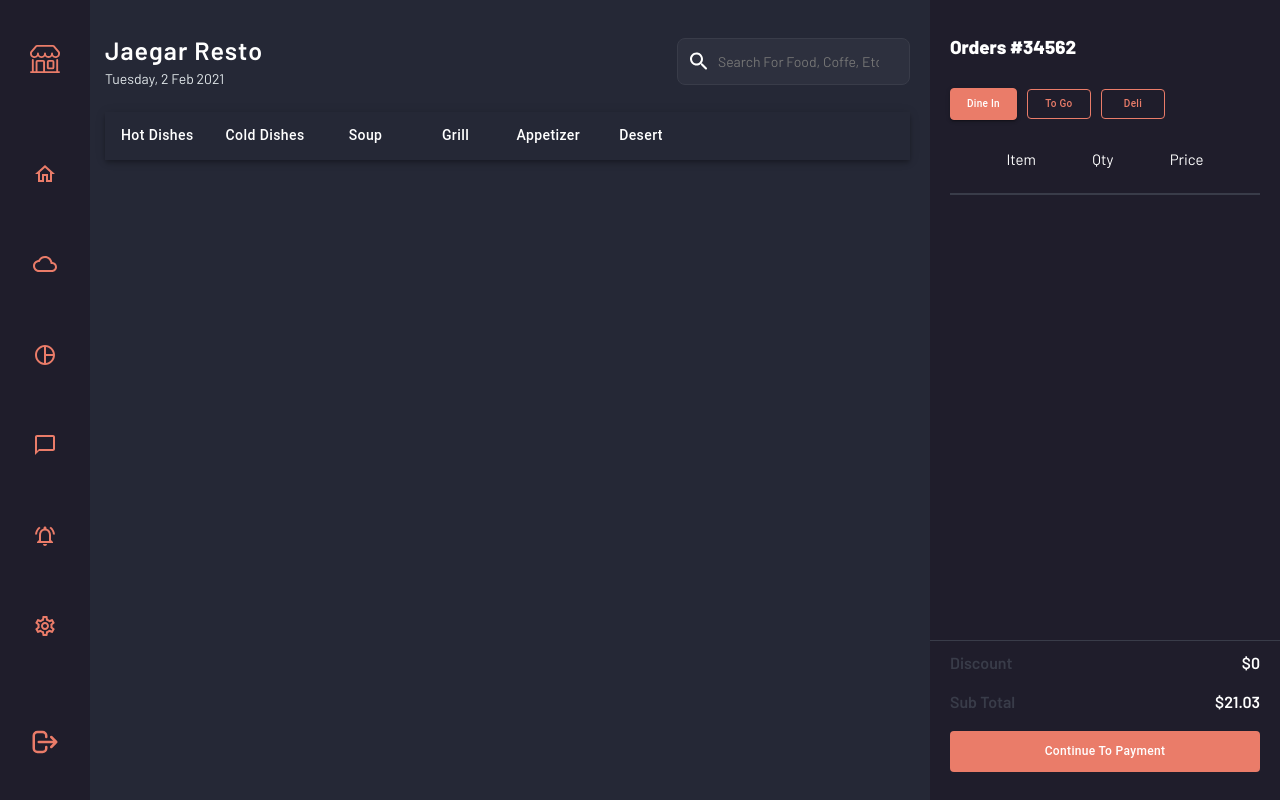
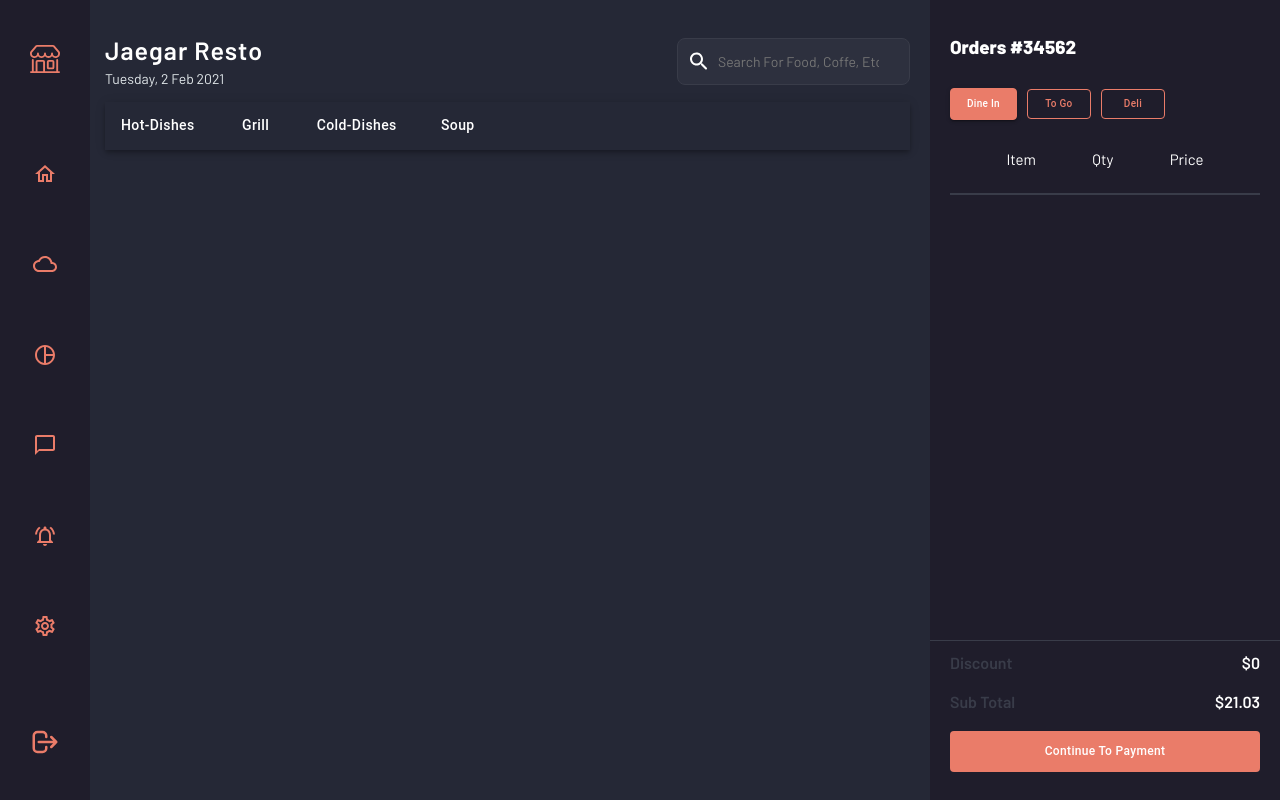
Before and after one commit to turgunov24/repoOne, a React (Create React App) app: page / in a window 1280 px wide. Built offline with nearby package versions, Linux system fonts and the light colour scheme.

Commit message:
dlsjnvwj

```diff
--- a/src/components/navbarTop/assets/Tabs/Tabs.jsx
+++ b/src/components/navbarTop/assets/Tabs/Tabs.jsx
@@ -1,21 +1,45 @@
 import React from 'react';
 import { AppBar, Tab, Tabs } from '@mui/material';
 import './style.css'
+import Foods from "../objectdata"
+import { useState } from 'react';
+import MultiActionAreaCard from './card';
+
 
 
 function Tablar() {
+  const [data, setData] = useState([])
+  let allCategories = []
+  Foods.map((food) => {
+    allCategories.push(food.foodType)
+  })
+  let settedCategories = new Set(allCategories)
+  let categories = [...settedCategories]
+  let change = (e) => {
+    setData(Foods.filter((ovqat) => (ovqat.foodType == e.target.textContent)));
+  }
+
   return (
     <>
-        <AppBar className='appbar' position='static'>
-            <Tabs textColor='grey'>
-                <Tab className='Tab1' label='Hot Dishes' />
-                <Tab className='Tab1' label='Cold Dishes' />
-                <Tab className='Tab1' label='Soup' />
-                <Tab className='Tab1' label='Grill' />
-                <Tab className='Tab1' label='Appetizer' />
-                <Tab className='Tab1' label='Desert' />
-            </Tabs>
-        </AppBar>
+      <AppBar className='appbar' position='static'>
+        <Tabs textColor='grey'>
+          {
+            categories && categories.map((e, i) => (
+              <Tab className='Tab1' onClick={change} label={e} />
+            ))
+          }
+
+        </Tabs>
+
+      </AppBar>
+      <div className='foodWrapper'>
+        {data && data.map((e, i) => (
+          <div key={i} >
+            <MultiActionAreaCard title={e.title} img={e.img} price={e.money} />
+          </div>
+        ))}
+      </div>
+
     </>
   );
 }
--- /dev/null
+++ b/src/components/navbarTop/assets/Tabs/card.css
@@ -0,0 +1,25 @@
+.card{
+    width: 170px;
+    height: 220px;
+    border: 1px solid red;
+    display: flex;
+    flex-direction: column;
+    justify-content: flex-end;
+    gap: 15px;
+    position: relative;
+    top: 30px;
+}
+
+img{
+    width: 100px;
+    height: 100px;
+    position: absolute;
+    object-fit: cover;
+    top: -15%;
+    left: 50%;
+    border-radius: 50%;
+    transform: translateX(-50%);
+}
+.bottom{
+    top: 0;
+}
--- /dev/null
+++ b/src/components/navbarTop/assets/Tabs/card.jsx
@@ -0,0 +1,16 @@
+import * as React from 'react';
+import "./card.css"
+export default function MultiActionAreaCard(props) {
+    let title = props.title
+    let image = props.img
+    let price = props.price
+  return (
+    <div className='card'>
+        <img src={image} alt="" />
+        <div className='bottom'>
+            <h3>{title}</h3>
+            <p>{price}</p>
+        </div>
+    </div>
+  );
+}
--- a/src/components/navbarTop/assets/Tabs/style.css
+++ b/src/components/navbarTop/assets/Tabs/style.css
@@ -11,3 +11,9 @@
     color: #EA7C69 !important;
     border-bottom: 1px solid #EA7C69 !important;
 }
+.foodWrapper{
+    width: 100%;
+    flex-wrap: wrap;
+    display: flex;
+    gap: 20px;
+}
--- a/src/components/navbarTop/assets/objectdata.jsx
+++ b/src/components/navbarTop/assets/objectdata.jsx
@@ -6,6 +6,14 @@ const Foods = [
     money: 2.3,
     theRest: 15,
     foodType: "hot-dishes",
+  },
+  {
+    id: 1,
+    title: "Andijon oshi",
+    img: "https://encrypted-tbn0.gstatic.com/images?q=tbn:ANd9GcTjzrDsR5HUN4agrYuaA2fvW1I7N3oMMo_8mA&usqp=CAU",
+    money: 2.3,
+    theRest: 15,
+    foodType: "grill",
   },
   {
     id: 2,
--- a/src/components/navbarTop/main/navbarTop.jsx
+++ b/src/components/navbarTop/main/navbarTop.jsx
@@ -1,17 +1,10 @@
 import React from "react";
 import "./style.css";
 import SearchRoundedIcon from '@mui/icons-material/SearchRounded';
-import Foods from "./../assets/objectdata"
 import Tablar from "../assets/Tabs/Tabs";
 
 export const NavbarTop = () => {
-    let allCategories = []
-    Foods.map((food)=>{
-        allCategories.push(food.foodType)
-    })
-    let settedCategories = new Set(allCategories)
-    let categories = [...settedCategories]
-    console.log(categories);
+
 
   return (
     <>
```
